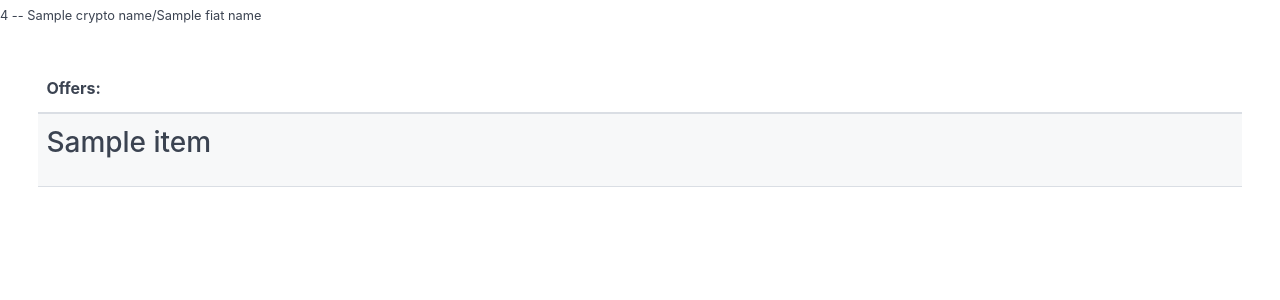
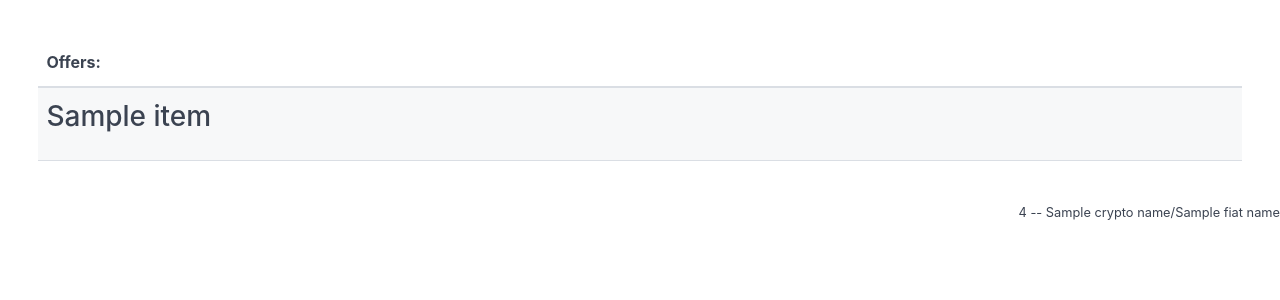
Before and after one commit to sginne/Allium, a Python web app: template app/templates/alliplate/base.html in a window 1280 px wide. Shown: the top 300 px of the page. Run offline with Jinja, Linux system fonts and the light colour scheme; the template is opened without the code that fills it: most values are stand-ins (such as "Sample title", 1, 10 or a date in 2020).

Commit message:
proper CSS for index page, fixed </table>

```diff
--- a/app/templates/alliplate/elements/base-index.html
+++ b/app/templates/alliplate/elements/base-index.html
@@ -1,3 +1,4 @@
+
 {% if items|length>0 %}
         <table style="margin:3%;width: 94%;" class="table table-striped">
             <thead>
@@ -12,7 +13,7 @@
                         <h3>{{item.name}}</h3>
                     </td>
  </tr>
-
+        </table>
 {% endfor %}
 {% else %}
 <table style="margin:3%;width: 94%;" class="table table-striped">
--- a/app/templates/alliplate/elements/base-rate.html
+++ b/app/templates/alliplate/elements/base-rate.html
@@ -1 +1 @@
-<small>{{rate}} -- {{crypto_name}}/{{fiat_name}}</small>
+<div class="panel-footer"><div class="text-right"><small>{{rate}} -- {{crypto_name}}/{{fiat_name}}</small></div></div>
```
Also changed, not shown: app/templates/alliplate/elements/base-disclaimer.html (added).
